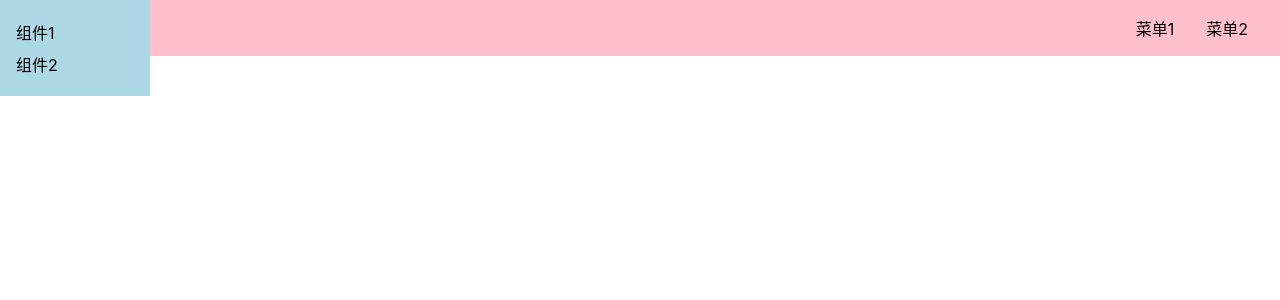
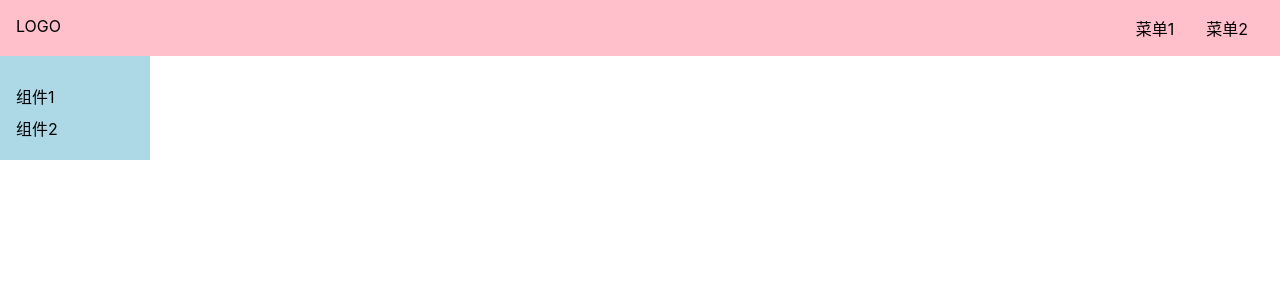
Before and after one commit to linbaijin/vue3-whell, a Vue app: page /doc in a window 1280 px wide. Shown: the top 300 px of the page. Built offline with nearby package versions, Linux system fonts and the light colour scheme.

Commit message:
调节topnav aside样式

```diff
--- a/src/components/Topnav.vue
+++ b/src/components/Topnav.vue
@@ -17,6 +17,8 @@ export default {}
   background: pink;
   display: flex;
   padding: 16px;
+  position: relative;
+  z-index: 10;
   > .logo {
     max-width: 6em;
     margin-right: auto;
--- a/src/views/Doc.vue
+++ b/src/views/Doc.vue
@@ -26,6 +26,7 @@ aside {
     background: lightblue;
     width: 150px;
     padding: 16px;
+    padding-top: 80px;
     position: fixed;
     top: 0;
     left: 0;
```
